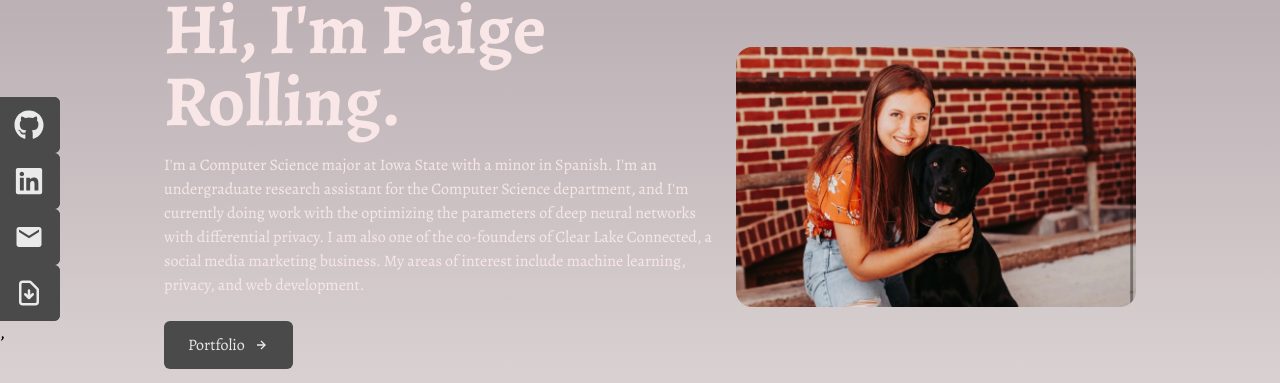
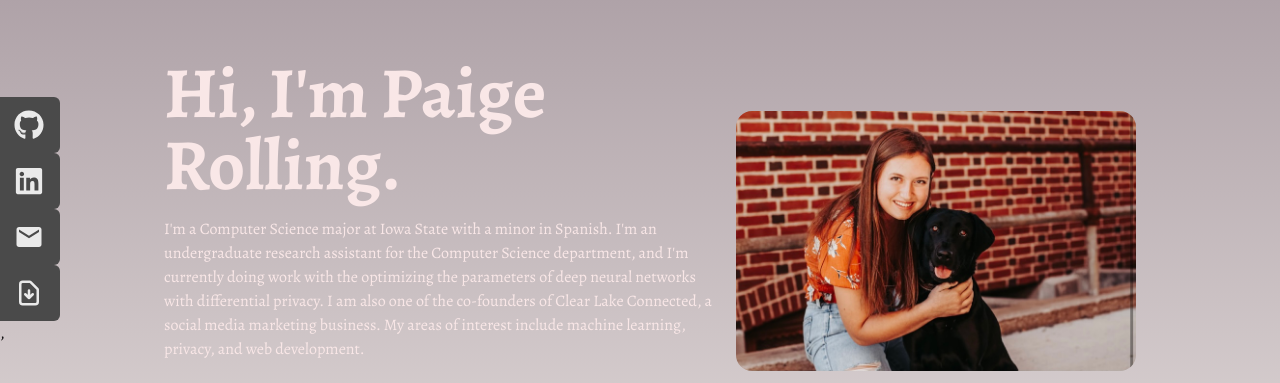
Before and after one commit to prolling/personal_portfolio, a React (Create React App) app: page / in a window 1280 px wide. Shown: the part 183-566 px from the top of the page. Built offline with nearby package versions, Linux system fonts and the light colour scheme.

Commit message:
fix navbar

```diff
--- a/src/components/About.jsx
+++ b/src/components/About.jsx
@@ -46,12 +46,16 @@ const About = () => {
   return (
     <div
       name="experience"
-      className=" w-full bg-gradient-to-b from-timberwolf_light to-rose pt-40"
+      className=" w-full bg-gradient-to-b from-timberwolf_light to-rose pt-2"
     >
       <div className="max-w-screen-lg mx-auto relative px-4">
         <div className="pb-8">
-          <p className="text-4xl font-bold inline b-4 text-dark_gray">Experience</p>
-          <p className="py-6 text-dark_gray">Checkout out some of my experience</p>
+          <p className="text-4xl font-bold inline b-4 text-dark_gray">
+            Experience
+          </p>
+          <p className="py-6 text-dark_gray">
+            Checkout out some of my experience
+          </p>
         </div>
         {timelineData.map((item) => (
           <div key={item.id} className="mb-8 last:mb-0">
--- a/src/components/Home.jsx
+++ b/src/components/Home.jsx
@@ -7,7 +7,7 @@ const Home = () => {
   return (
     <div
       name="home"
-      className="md:pt-40 py-16 w-full bg-gradient-to-b from-rose to-timberwolf_light"
+      className=" py-16 w-full bg-gradient-to-b from-rose to-timberwolf_light"
     >
       <div className="max-w-screen-lg mx-auto flex flex-col items-center justify-center h-full px-4 md:flex-row">
         <div className="px-5 flex flex-col justify-center h-full text-lavender">
--- a/src/components/NavBar.jsx
+++ b/src/components/NavBar.jsx
@@ -2,7 +2,6 @@ import { React, useState } from "react";
 import { FaBars, FaTimes } from "react-icons/fa";
 import logo from "../images/Personal_Logo.png";
 import { Link as ReactScrollLink } from "react-scroll";
-import Socials from "./Socials";
 
 const NavBar = () => {
   const [nav, setNav] = useState(false);
@@ -27,7 +26,7 @@ const NavBar = () => {
   ];
 
   return (
-    <nav className="flex justify-between items-center w-full h-40 bg-rose pr-2 md:fixed">
+    <nav className="flex justify-between items-center w-full h-40 bg-rose pr-2">
       <ReactScrollLink to="home" spy={true} smooth={true} duration={500}>
         <div className="cursor-pointer hover:scale-105">
           <img
@@ -48,14 +47,14 @@ const NavBar = () => {
               spy={true}
               smooth={true}
               duration={500}
-              scrollToTopOffset={50}
+              // scrollToTopOffset={50}
             >
               {link.link}
             </ReactScrollLink>
           </li>
         ))}
       </ul>
-      <Socials /> {/* render Socials component here */}
+
       <div
         onClick={() => setNav(!nav)}
         className="pr-4 cursor-pointer z-10 text-lavender md:hidden"
--- a/src/components/Portfolio.jsx
+++ b/src/components/Portfolio.jsx
@@ -50,11 +50,13 @@ const Portfolio = () => {
   return (
     <div
       name="portfolio"
-      className="bg-gradient-to-b from-rose to-timberwolf_light w-full text-dark_gray pt-12 md:pt-40"
+      className="bg-gradient-to-b from-rose to-timberwolf_light w-full text-dark_gray pt-12"
     >
       <div className="max-w-screen-lg p-4 mx-auto flex flex-col justify-center w-full h-full">
         <div className="pb-8">
-          <p className="text-4xl font-bold inline b-4 text-lavender">Portfolio</p>
+          <p className="text-4xl font-bold inline b-4 text-lavender">
+            Portfolio
+          </p>
           <p className="py-6 text-lavender">Checkout some of my work</p>
         </div>
         <div className="grid sm:gridcols-2 md:grid-cols-2 lg:grid-cols-3 gap-8 px-12 sm:px-0 py-2">
```
